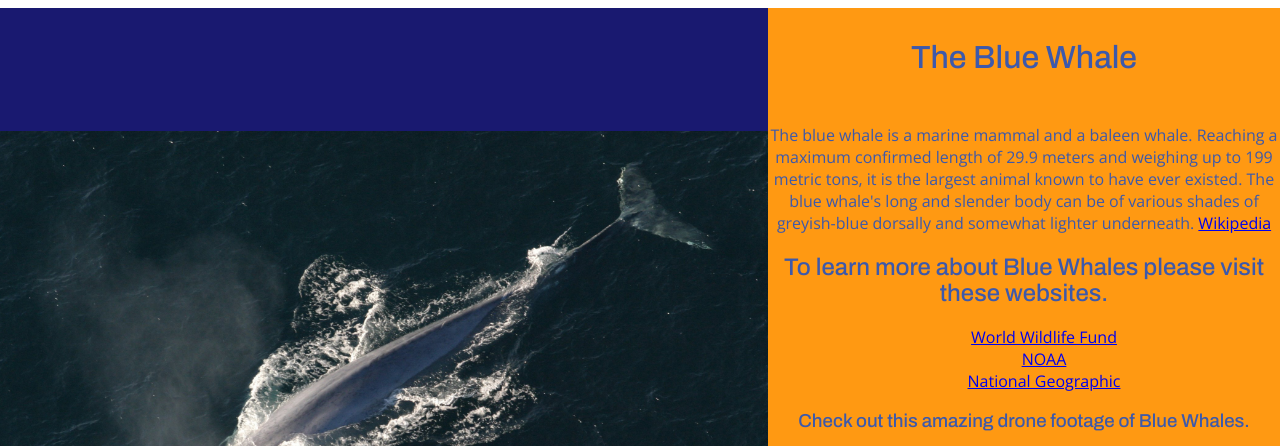
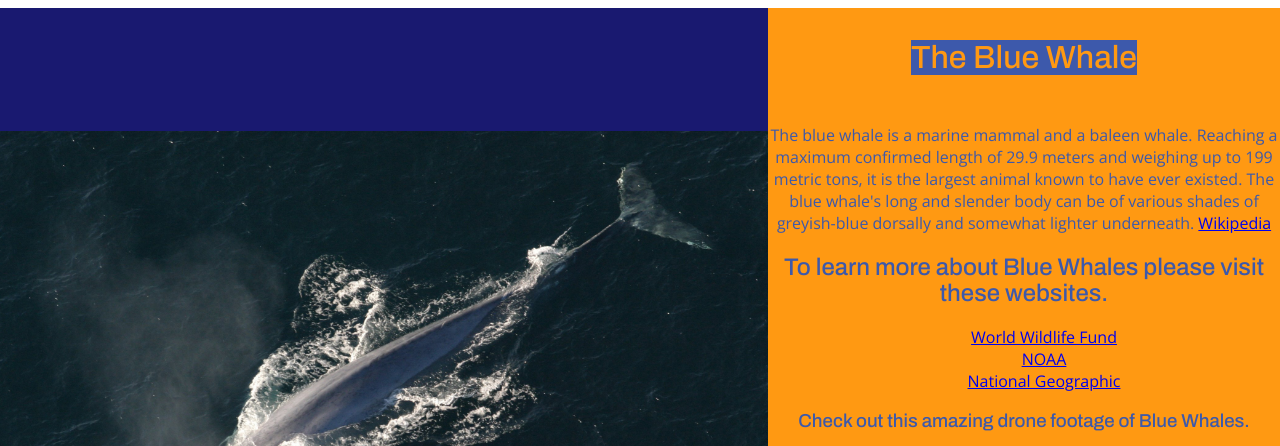
Before and after one commit to jorts03/Lab08, a plain HTML site: page Exercise 3/PersonalProfile.html in a window 1280 px wide. In both pictures the pointer is over the element "The Blue Whale". Shown: the top 446 px of the page. Drawn offline with nearby package versions, Linux system fonts and the light colour scheme.

Commit message:
updated title hover

```diff
--- a/Exercise 3/style.css
+++ b/Exercise 3/style.css
@@ -28,6 +28,11 @@
   line-height: 100px;
 }
 
+.h1:hover {
+  color: #ff9912;
+  background: #3d59ab;
+}
+
 .body {
   font-family: "Open Sans", sans-serif;
   font-weight: 300;
```
